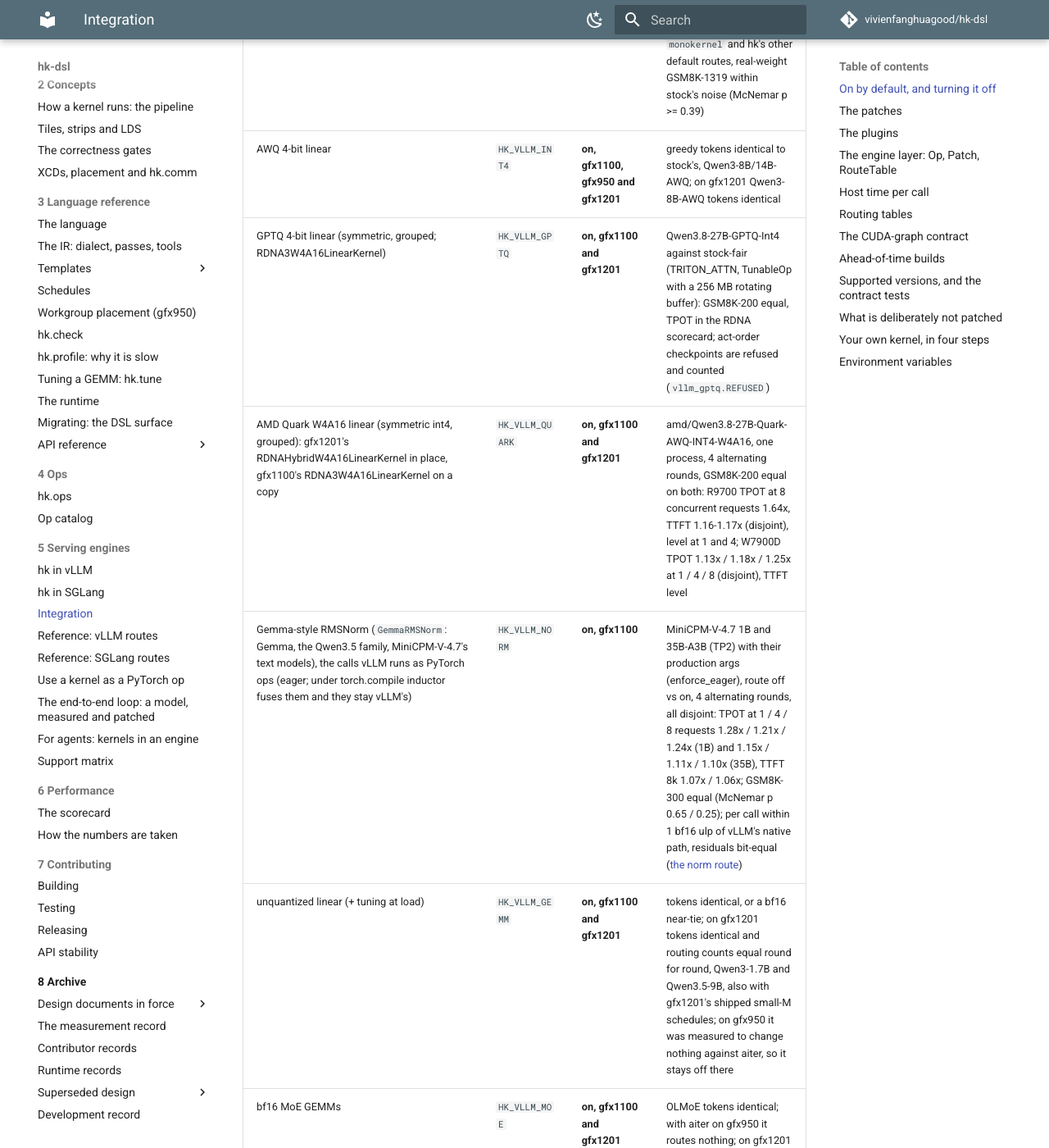
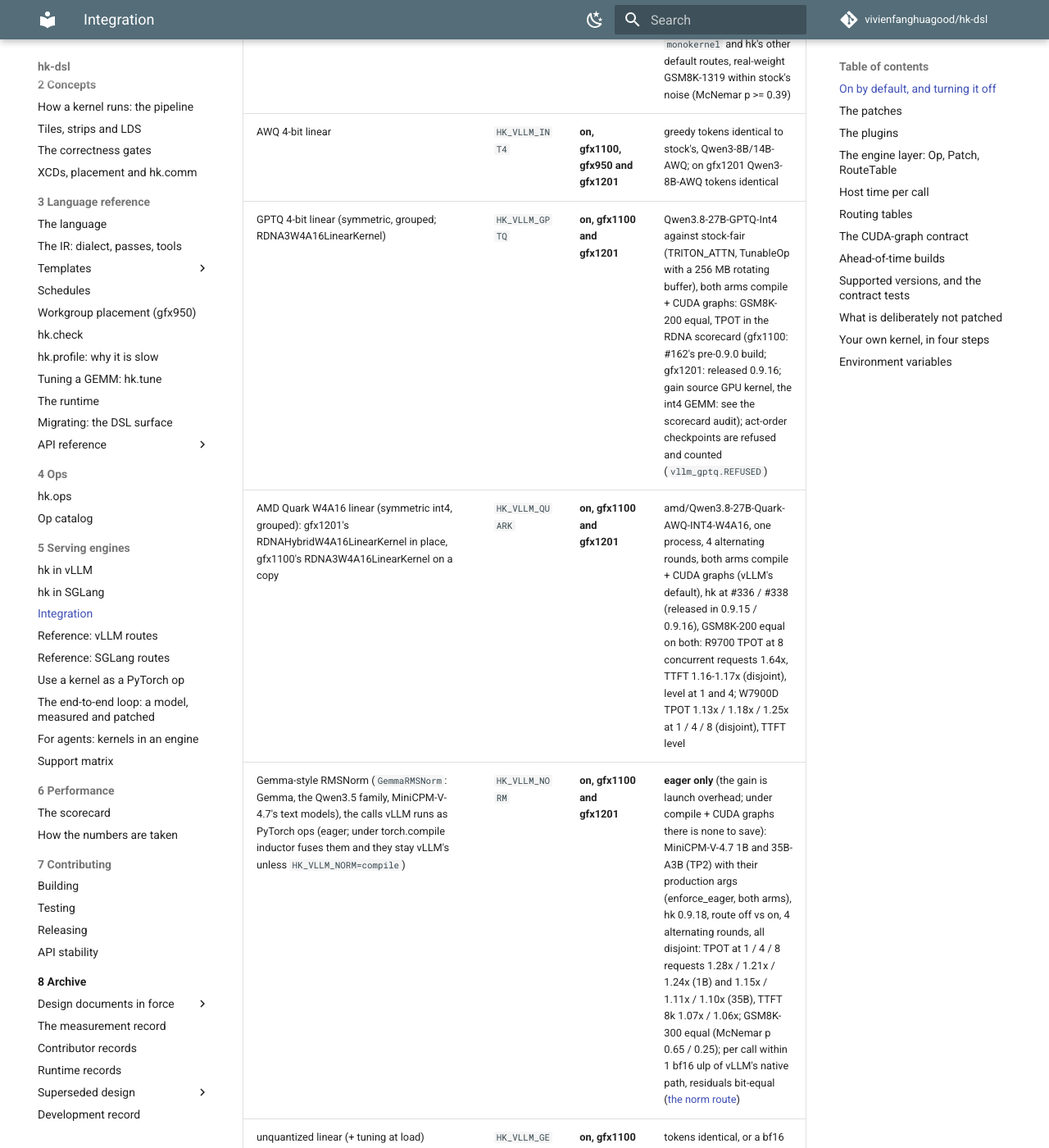
Before and after one commit to vivienfanghuagood/hk-dsl, an MkDocs documentation site: the page built from docs/integration.md, in a window 1280 px wide and 1400 px high, scrolled down 1531 px. Shown: the whole window at 82% size. Built offline with MkDocs 1.6.1 and Material for MkDocs 9.7.7, drawn with Linux system fonts in a browser that asks for light colours; comment, search, counter and statistics services are not loaded; some of the changed text lies outside the part shown.

Commit message:
docs: label vLLM route evidence by mode, baseline and hk version
Every vLLM route number in vllm-routes.md, integration.md and the
switches.py evidence now says whether it is kernel-level or end to end,
the execution mode of both arms, the baseline and the hk build it was
measured with. vllm_norm is marked eager only: its gain is launch
overhead, and under compile + CUDA graphs there is none to save.
Prefill numbers for KV caches over 4 GiB stay pending until #374 is
released.

Co-Authored-By: Claude <noreply@anthropic.com>

```diff
--- a/docs/integration.md
+++ b/docs/integration.md
@@ -49,12 +49,12 @@ and which rule decided.
 | MoE a8w4, MXFP4 weights (DeepSeek-V4.1), M >= 2560 (`MIN_M`) | `HK_VLLM_MOE_A8W4` | **on, gfx950** | error vs fp32 3.5-6.3e-3 against AITER's 0.97-2.1e-2 on real layers; GSM8K 94.92% (B1) |
 | DeepSeek-V4.1 index layers under `--monokernel`: one launch for the compressor, indexer K / Q, logits and top-k, at decode steps of up to 8 rows | `HK_VLLM_DSV41_INDEX` | **on, gfx950** | caches and q byte-identical to vLLM's chain in vLLM, top-k sets equal ([the index launch](vllm-routes.md#the-deepseek-v41-index-launch)); with `--monokernel` and hk's other default routes, real-weight GSM8K-1319 within stock's noise (McNemar p >= 0.39) |
 | AWQ 4-bit linear | `HK_VLLM_INT4` | **on, gfx1100, gfx950 and gfx1201** | greedy tokens identical to stock's, Qwen3-8B/14B-AWQ; on gfx1201 Qwen3-8B-AWQ tokens identical |
-| GPTQ 4-bit linear (symmetric, grouped; RDNA3W4A16LinearKernel) | `HK_VLLM_GPTQ` | **on, gfx1100 and gfx1201** | Qwen3.8-27B-GPTQ-Int4 against stock-fair (TRITON_ATTN, TunableOp with a 256 MB rotating buffer): GSM8K-200 equal, TPOT in the RDNA scorecard; act-order checkpoints are refused and counted (`vllm_gptq.REFUSED`) |
-| AMD Quark W4A16 linear (symmetric int4, grouped): gfx1201's RDNAHybridW4A16LinearKernel in place, gfx1100's RDNA3W4A16LinearKernel on a copy | `HK_VLLM_QUARK` | **on, gfx1100 and gfx1201** | amd/Qwen3.8-27B-Quark-AWQ-INT4-W4A16, one process, 4 alternating rounds, GSM8K-200 equal on both: R9700 TPOT at 8 concurrent requests 1.64x, TTFT 1.16-1.17x (disjoint), level at 1 and 4; W7900D TPOT 1.13x / 1.18x / 1.25x at 1 / 4 / 8 (disjoint), TTFT level |
-| Gemma-style RMSNorm (`GemmaRMSNorm`: Gemma, the Qwen3.5 family, MiniCPM-V-4.7's text models), the calls vLLM runs as PyTorch ops (eager; under torch.compile inductor fuses them and they stay vLLM's) | `HK_VLLM_NORM` | **on, gfx1100** | MiniCPM-V-4.7 1B and 35B-A3B (TP2) with their production args (enforce_eager), route off vs on, 4 alternating rounds, all disjoint: TPOT at 1 / 4 / 8 requests 1.28x / 1.21x / 1.24x (1B) and 1.15x / 1.11x / 1.10x (35B), TTFT 8k 1.07x / 1.06x; GSM8K-300 equal (McNemar p 0.65 / 0.25); per call within 1 bf16 ulp of vLLM's native path, residuals bit-equal ([the norm route](vllm-routes.md#the-gemma-rmsnorm-route)) |
+| GPTQ 4-bit linear (symmetric, grouped; RDNA3W4A16LinearKernel) | `HK_VLLM_GPTQ` | **on, gfx1100 and gfx1201** | Qwen3.8-27B-GPTQ-Int4 against stock-fair (TRITON_ATTN, TunableOp with a 256 MB rotating buffer), both arms compile + CUDA graphs: GSM8K-200 equal, TPOT in the RDNA scorecard (gfx1100: #162's pre-0.9.0 build; gfx1201: released 0.9.16; gain source GPU kernel, the int4 GEMM: see the scorecard audit); act-order checkpoints are refused and counted (`vllm_gptq.REFUSED`) |
+| AMD Quark W4A16 linear (symmetric int4, grouped): gfx1201's RDNAHybridW4A16LinearKernel in place, gfx1100's RDNA3W4A16LinearKernel on a copy | `HK_VLLM_QUARK` | **on, gfx1100 and gfx1201** | amd/Qwen3.8-27B-Quark-AWQ-INT4-W4A16, one process, 4 alternating rounds, both arms compile + CUDA graphs (vLLM's default), hk at #336 / #338 (released in 0.9.15 / 0.9.16), GSM8K-200 equal on both: R9700 TPOT at 8 concurrent requests 1.64x, TTFT 1.16-1.17x (disjoint), level at 1 and 4; W7900D TPOT 1.13x / 1.18x / 1.25x at 1 / 4 / 8 (disjoint), TTFT level |
+| Gemma-style RMSNorm (`GemmaRMSNorm`: Gemma, the Qwen3.5 family, MiniCPM-V-4.7's text models), the calls vLLM runs as PyTorch ops (eager; under torch.compile inductor fuses them and they stay vLLM's unless `HK_VLLM_NORM=compile`) | `HK_VLLM_NORM` | **on, gfx1100 and gfx1201** | **eager only** (the gain is launch overhead; under compile + CUDA graphs there is none to save): MiniCPM-V-4.7 1B and 35B-A3B (TP2) with their production args (enforce_eager, both arms), hk 0.9.18, route off vs on, 4 alternating rounds, all disjoint: TPOT at 1 / 4 / 8 requests 1.28x / 1.21x / 1.24x (1B) and 1.15x / 1.11x / 1.10x (35B), TTFT 8k 1.07x / 1.06x; GSM8K-300 equal (McNemar p 0.65 / 0.25); per call within 1 bf16 ulp of vLLM's native path, residuals bit-equal ([the norm route](vllm-routes.md#the-gemma-rmsnorm-route)) |
 | unquantized linear (+ tuning at load) | `HK_VLLM_GEMM` | **on, gfx1100 and gfx1201** | tokens identical, or a bf16 near-tie; on gfx1201 tokens identical and routing counts equal round for round, Qwen3-1.7B and Qwen3.5-9B, also with gfx1201's shipped small-M schedules; on gfx950 it was measured to change nothing against aiter, so it stays off there |
 | bf16 MoE GEMMs | `HK_VLLM_MOE` | **on, gfx1100 and gfx1201** | OLMoE tokens identical; with aiter on gfx950 it routes nothing; on gfx1201 up to 2 tokens a step only, OLMoE tokens identical |
-| 4-bit MoE GEMMs with zero points (AWQ through vLLM's moe_wna16), up to 32 tokens a step, on vLLM's own tensors | `HK_VLLM_MOE_WNA16` | **on, gfx1100 and gfx1201** | Qwen3.6-35B-A3B-AWQ end to end against stock: GSM8K equal (#252) |
+| 4-bit MoE GEMMs with zero points (AWQ through vLLM's moe_wna16), up to 32 tokens a step, on vLLM's own tensors | `HK_VLLM_MOE_WNA16` | **on, gfx1100 and gfx1201** | Qwen3.6-35B-A3B-AWQ end to end against stock-fair, both arms compile + CUDA graphs: GSM8K equal (#252); TPOT in the RDNA scorecard (#169's build, before 0.9.0) |
 | encoder SDPA (`--mm-encoder-attn-backend TORCH_SDPA`) | `HK_VLLM_SDPA` | **on, gfx1100** | InternVL2-2B inside the spread of vLLM's own backends; on gfx1201 the drop-in's per-call Python makes the call slower than the R9700 image's torch SDPA, so it stays off there |
 | SGLang linear | `HK_SGLANG_LINEAR` | **on, gfx1100** | Qwen3-8B up to a bf16 near-tie; error equal to F.linear's |
 | SGLang MoE (and the gfx1100 top-k fix) | `HK_SGLANG_MOE` | **on, gfx1100** | OLMoE tokens identical |
```
Also changed, not shown: docs/vllm-routes.md (+31 -11 lines), 1 other file.
